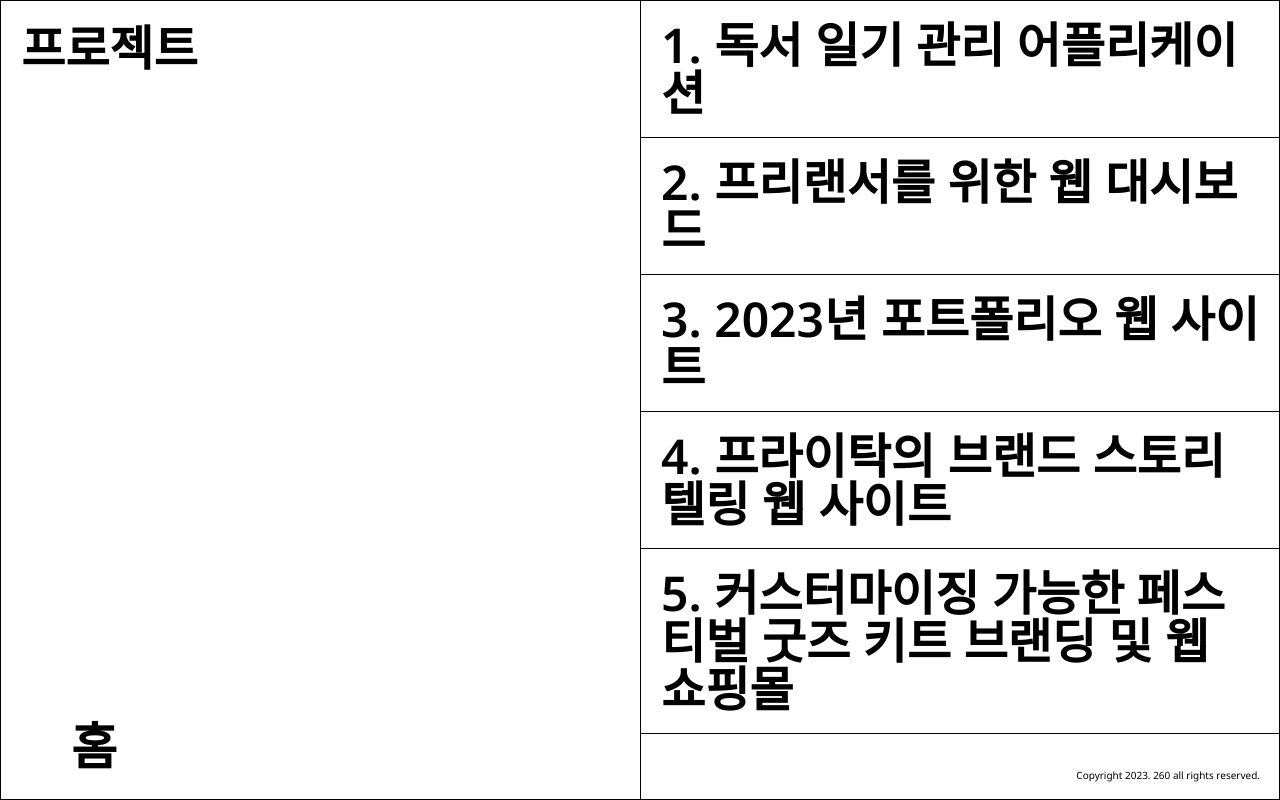
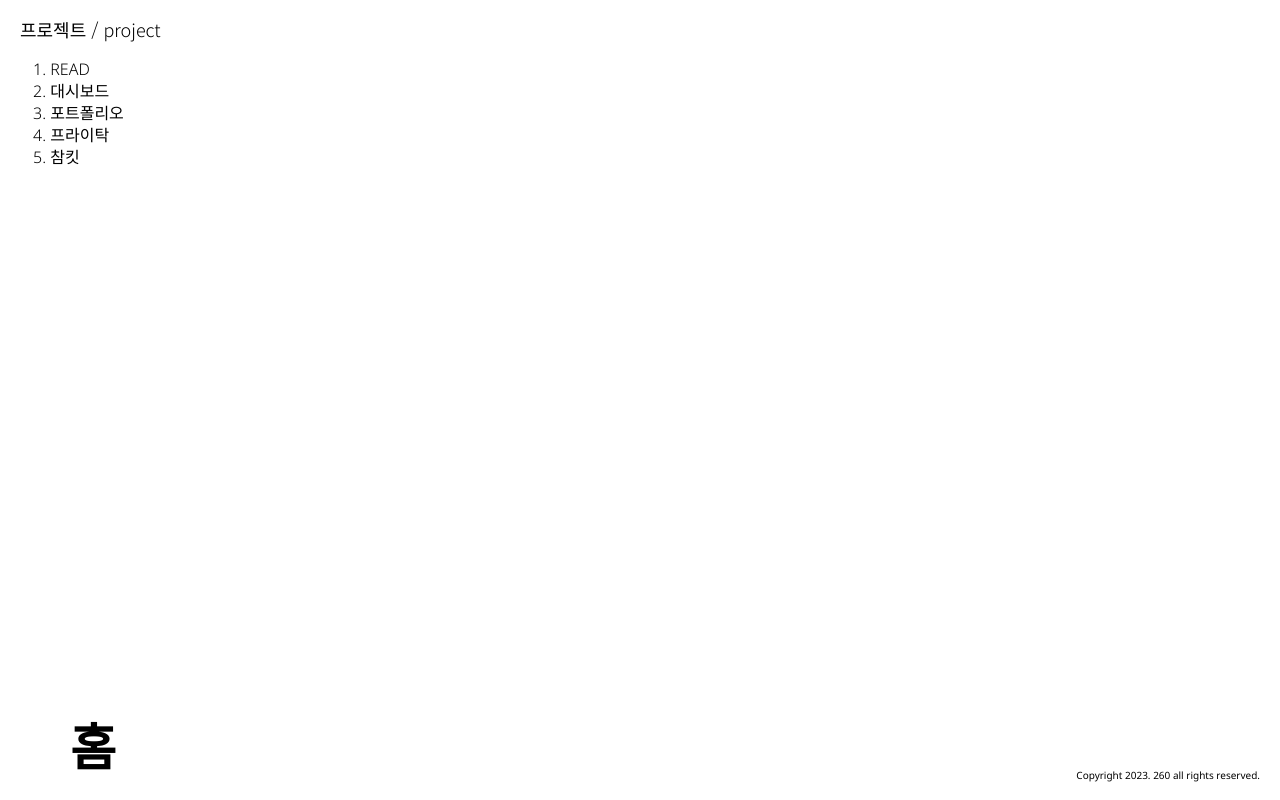
Before and after one commit to reverofyoung/portfolio_2023, a React (Create React App) app: page /project in a window 1280 px wide. Built offline with nearby package versions, Linux system fonts and the light colour scheme; some icons are missing.

Commit message:
[EDIT] 레이아웃 수정

```diff
--- a/src/pages/ProjectPage.js
+++ b/src/pages/ProjectPage.js
@@ -19,7 +19,7 @@ const fadeAnimation = keyframes`
 
 const MainWrap = styled.main`
     background-color: ${ colors.mainColor };
-    border: 1px solid ${ colors.fontColor };
+    /* border: 1px solid ${ colors.fontColor }; */
     color: ${ colors.fontColor };
     font-family: 'Noto Sans', 'Noto Sans KR';
     height: 100vh;
@@ -28,7 +28,7 @@ const MainWrap = styled.main`
 `;
 
 const ProjectSection = styled.section`
-    display: flex;
+    /* display: flex; */
     height: 100%;
     width: 100%;
 
@@ -42,8 +42,8 @@ const SectionTitle = styled.article`
 
     h1 {
         font-family: 'Noto Sans KR', sans-serif;
-        font-size: 48px;
-        font-weight: 900;
+        font-size: 18px;
+        font-weight: 300;
 
         @media screen and (max-width: 768px) {
             font-size: 44px;
@@ -54,14 +54,16 @@ const SectionTitle = styled.article`
 `;
 
 const ProjectArticle = styled.article`
-    border-left: 1px solid ${ colors.fontColor };
+    /* border-left: 1px solid ${ colors.fontColor }; */
     /* border-right: 2px solid ${ colors.fontColor }; */
-    height: 100%;
+    /* height: 100%; */
+    /* background-color: beige; */
+    padding-left: 30px;
     width: 50%;
 
     @media screen and (max-width: 768px) {
-        border-top: 1px solid ${ colors.fontColor };
-        border-left:none;
+        /* border-top: 1px solid ${ colors.fontColor }; */
+        /* border-left:none; */
         flex: 1;
         width: 100%;
     };
@@ -69,13 +71,13 @@ const ProjectArticle = styled.article`
 
 const ProjectList = styled.ul`
     li {
-        border-bottom: 1px solid ${ colors.fontColor };
+        /* border-bottom: 1px solid ${ colors.fontColor }; */
         cursor: pointer;
-        padding: 20px;
+        padding: 3px;
 
         p {
-            font-size: 48px;
-            font-weight: 600;
+            font-size: 16px;
+            font-weight: 300;
 
             &:hover {
                 animation: ${ fadeAnimation } .2s ease-in;
@@ -89,19 +91,6 @@ const ProjectList = styled.ul`
         }
     }
 `;
-
-// const GuideText = styled.p`
-//     color: ${ colors.pointColor };
-//     font-size: 12px;
-//     font-weight: 300;
-//     margin: 10px;
-
-//     a{
-//         text-decoration: underline;
-//         font-weight: 500;
-//     }
-// `;
-
 
 function ProjectPage() {
     const [selectedProject, setSelectedProject] = useState(null);
@@ -231,11 +220,30 @@ function ProjectPage() {
             <ProjectSection>
                 {/* ---------- 페이지 타이틀 ---------- */}
                 <SectionTitle>
-                    <h1>프로젝트</h1>
+                    <h1>프로젝트 / project</h1>
                 </SectionTitle>
 
+                <ProjectArticle>
+                    <ProjectList>
+                        {
+                            projectMenu?.map((project, index) => {
+                                const dataId = project.name;
+                                const dataNo = index + 1;
+
+                                return(
+                                    <li key={ dataId } onClick={ () => showModal(project) }>
+                                        <p>{ dataNo }. { project.name }</p>
+                                    </li>
+                                )
+                            })
+                        }
+                    </ProjectList>
+                </ProjectArticle>
+
+
+
                 {/* ---------- 프로젝트 목록 ---------- */}
-                <ProjectArticle>
+                {/* <ProjectArticle>
                     <ProjectList>
                         {
                             projectMenu?.map((project, index) => {
@@ -250,8 +258,8 @@ function ProjectPage() {
                             })
                         }
                     </ProjectList>
+                </ProjectArticle> */}
                     {/* <GuideText>모든 소스 코드는 <a href="https://github.com/reverofyoung" target="_blank">https://github.com/reverofyoung</a>에서 보실 수 있어요!</GuideText> */}
-                </ProjectArticle>
             </ProjectSection>
 
 
```
